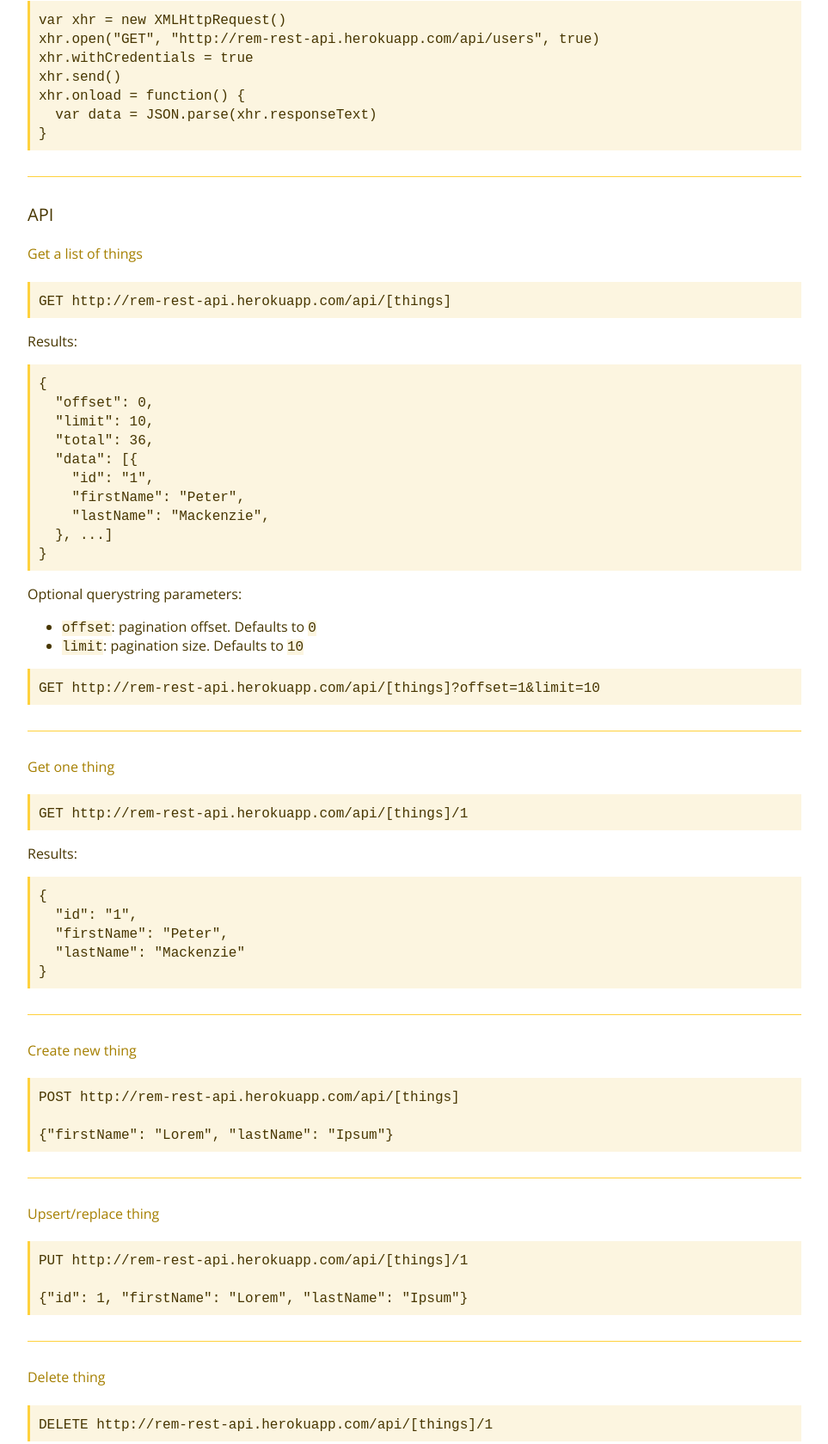
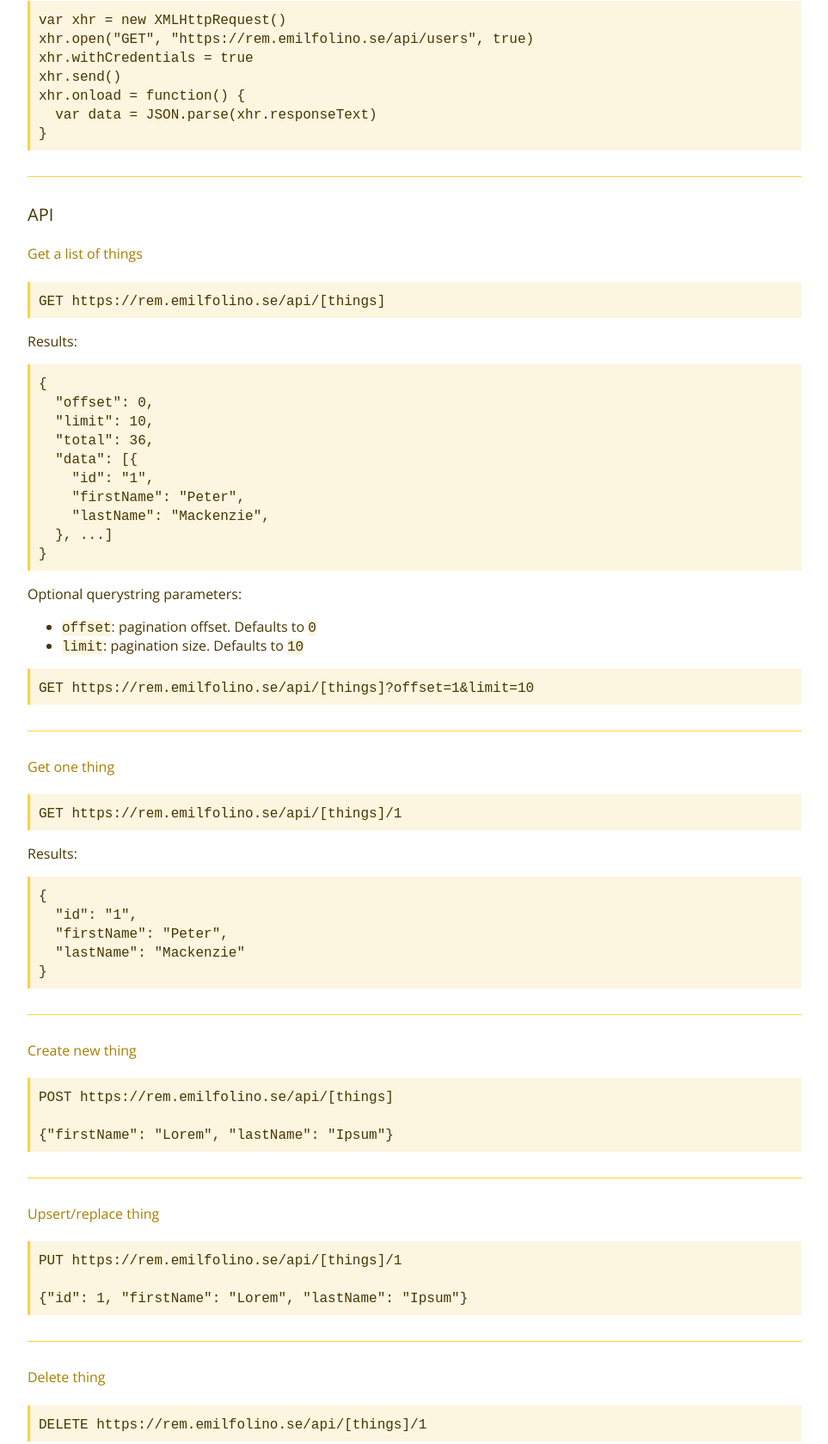
Before and after one commit to dbwebb-se/rembase64, a website: page index.html in a window 1280 px wide. Shown: the part 200-1880 px from the top of the page at 86% size, without its empty margins (158-1121 px from the left). Drawn offline with nearby package versions, Linux system fonts and the light colour scheme.

Commit message:
changed url in index

```diff
--- a/index.html
+++ b/index.html
@@ -29,7 +29,7 @@ code {background:#fcf5e0;font-family:monospace;}
     <p>REM is a REST API for prototyping. It accepts JSON requests, returns JSON responses and persists data between requests like a real API. But your test data is only visible to you. It's <a href="https://en.wikipedia.org/wiki/Cross-origin_resource_sharing">CORS</a> enabled and no API key is required.</p>
 
     <pre><code>var xhr = new XMLHttpRequest()
-xhr.open("GET", "http://rem-rest-api.herokuapp.com/api/users", true)
+xhr.open("GET", "https://rem.emilfolino.se/api/users", true)
 xhr.withCredentials = true
 xhr.send()
 xhr.onload = function() {
@@ -42,7 +42,7 @@ xhr.onload = function() {
 
     <h4 id="get-a-list-of-things">Get a list of things</h4>
 
-    <pre><code>GET http://rem-rest-api.herokuapp.com/api/[things]</code></pre>
+    <pre><code>GET https://rem.emilfolino.se/api/[things]</code></pre>
 
     <p>Results:</p>
 
@@ -65,13 +65,13 @@ xhr.onload = function() {
     <li><code>limit</code>: pagination size. Defaults to <code>10</code></li>
     </ul>
 
-    <pre><code>GET http://rem-rest-api.herokuapp.com/api/[things]?offset=1&amp;limit=10</code></pre>
+    <pre><code>GET https://rem.emilfolino.se/api/[things]?offset=1&amp;limit=10</code></pre>
 
     <hr />
 
     <h4 id="get-one-thing">Get one thing</h4>
 
-    <pre><code>GET http://rem-rest-api.herokuapp.com/api/[things]/1</code></pre>
+    <pre><code>GET https://rem.emilfolino.se/api/[things]/1</code></pre>
 
     <p>Results:</p>
 
@@ -85,7 +85,7 @@ xhr.onload = function() {
 
     <h4 id="create-new-thing">Create new thing</h4>
 
-    <pre><code>POST http://rem-rest-api.herokuapp.com/api/[things]
+    <pre><code>POST https://rem.emilfolino.se/api/[things]
 
 {"firstName": "Lorem", "lastName": "Ipsum"}</code></pre>
 
@@ -93,7 +93,7 @@ xhr.onload = function() {
 
     <h4 id="upsertreplace-thing">Upsert/replace thing</h4>
 
-    <pre><code>PUT http://rem-rest-api.herokuapp.com/api/[things]/1
+    <pre><code>PUT https://rem.emilfolino.se/api/[things]/1
 
 {"id": 1, "firstName": "Lorem", "lastName": "Ipsum"}</code></pre>
 
@@ -101,7 +101,7 @@ xhr.onload = function() {
 
     <h4 id="delete-thing">Delete thing</h4>
 
-    <pre><code>DELETE http://rem-rest-api.herokuapp.com/api/[things]/1</code></pre>
+    <pre><code>DELETE https://rem.emilfolino.se/api/[things]/1</code></pre>
 
     <hr />
 
```
